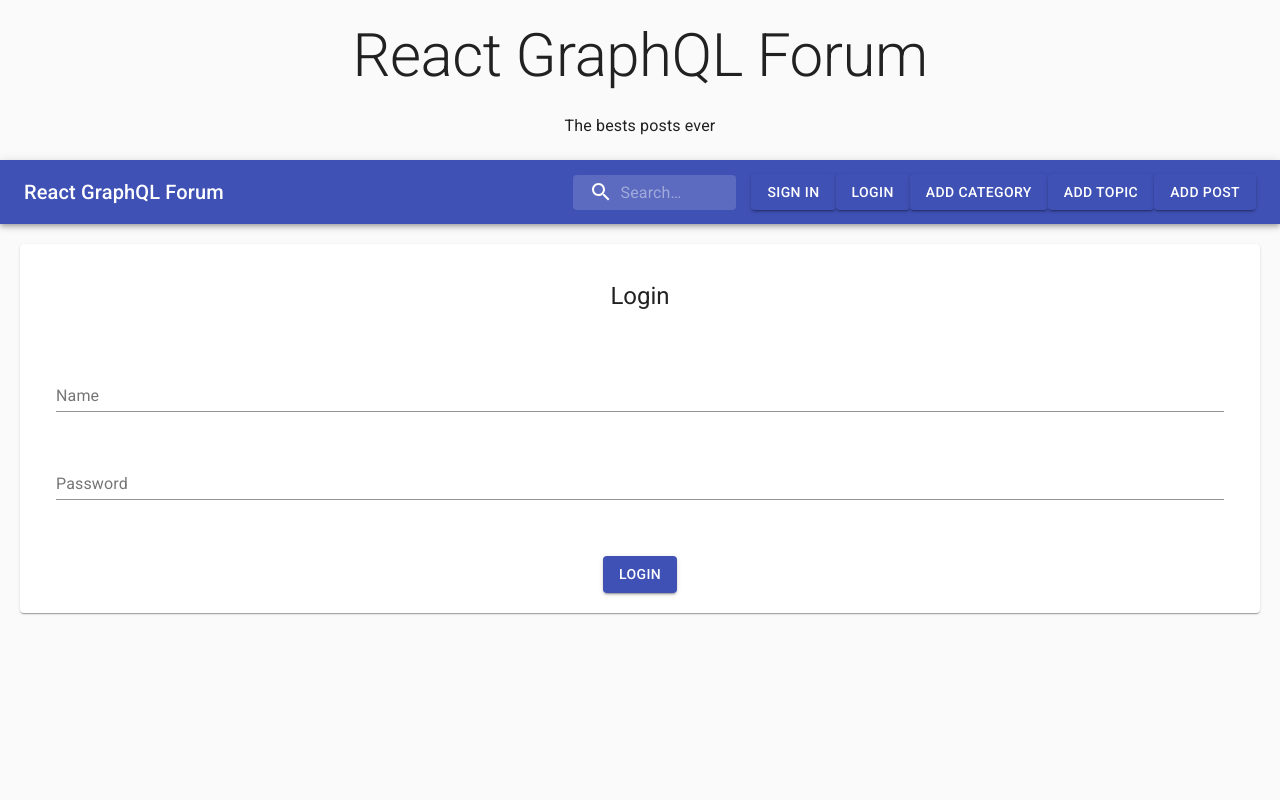
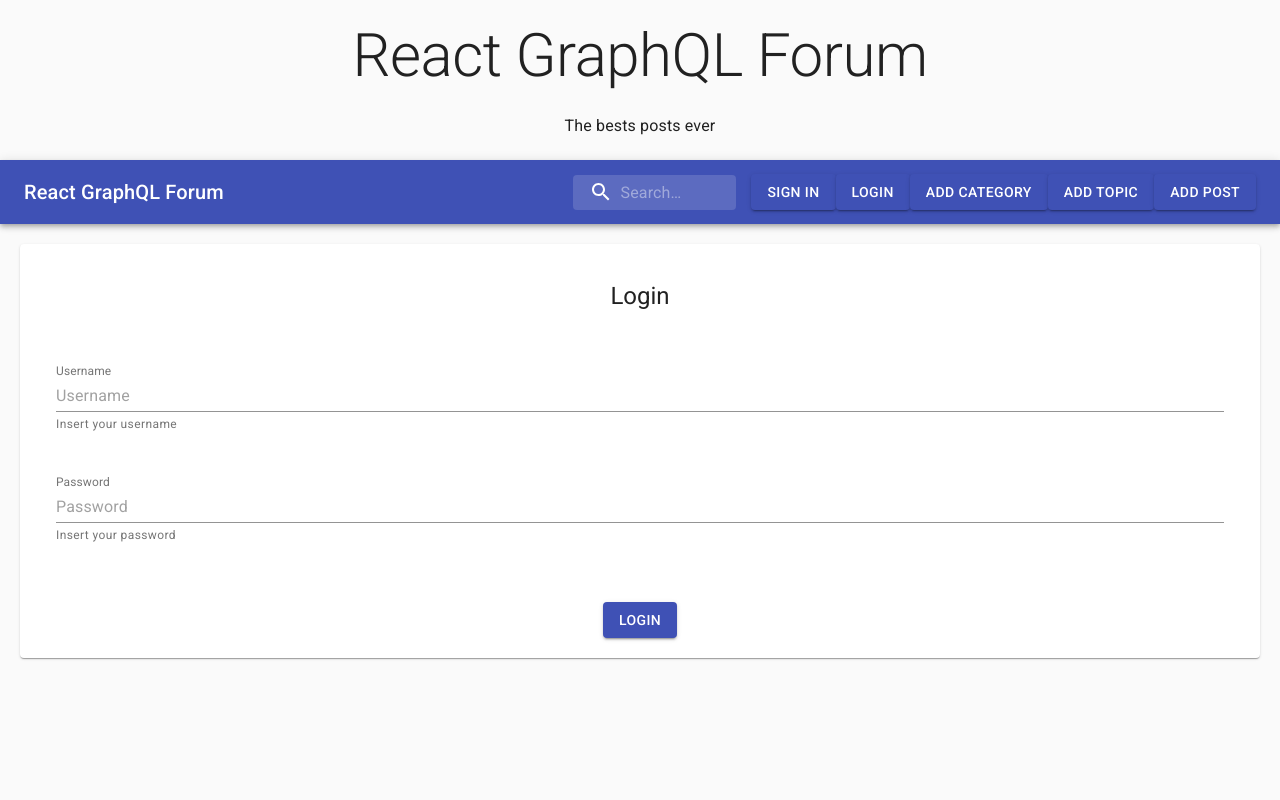
Before and after one commit to desolaser/react-graphql-blog, a React (Create React App) app in the folder client/: page /login in a window 1280 px wide. Shown: the top 800 px of the page. Built offline with nearby package versions, Linux system fonts and the light colour scheme.

Commit message:
Separate Form from Login.js bussiness logic, add login mutation

```diff
--- a/client/src/pages/login/Login.js
+++ b/client/src/pages/login/Login.js
@@ -1,43 +1,53 @@
-import React from 'react'
-import { Card, CardHeader, CardContent, TextField, Button } from '@material-ui/core'
-import { makeStyles } from '@material-ui/styles'
+import React, { useState } from 'react'
+import { useDispatch } from 'react-redux'
+import { useMutation } from '@apollo/client'
+import { useHistory } from 'react-router-dom'
 
-const useStyles = makeStyles({
-  root: {
-    padding: 20,
-    textAlign: 'center',
-  },
-  input: {
-    width: '100%',
-    marginTop: 20,
-    marginBottom: 20
-  },
-  button: {
-    marginTop: 20,
-  }
-})
+import { login } from '../../redux/reducers/authSlice'
+import LOGIN from '../../mutations/Login'
+import LoginForm from './LoginForm'
+
+const INITIAL_DATA = {
+  username: "",
+  password: ""
+}
 
 const Login = () => {
-  const classes = useStyles()
+  const history = useHistory()
+  const dispatch = useDispatch()
+
+  const [data, setData] = useState(INITIAL_DATA)
+  const [loginMutation, { errors }] = useMutation(LOGIN)
+
+  const handleChange = (e) => {
+    setData({
+      ...data,
+      [e.target.name]: e.target.value
+    })
+  }
+
+  const handleSubmit = (e) => {
+    e.preventDefault()
+    loginMutation({ variables: data })
+      .then(({ data }) => {
+        if (data.login) {
+          dispatch(login({
+            user: data.login.user,
+            token: data.login.payload
+          }))
+          alert("Login successful")
+          setData(INITIAL_DATA)
+          history.push('/')
+        }
+      })
+      .catch(err => {
+        console.log(err.message)
+      })
+    if (errors) return alert(errors.message)
+  }
+
   return (
-    <Card className={classes.root}>
-      <CardHeader title="Login" />
-      <CardContent>
-        <TextField
-          className={classes.input}
-          label="Name"
-          placeholder="Username"
-        />
-        <TextField
-          className={classes.input}
-          label="Password"
-          placeholder="Your Password"
-        />
-      </CardContent>
-      <Button className={classes.button} variant="contained" color="primary">
-        Login
-      </Button>
-    </Card>
+    <LoginForm data={data} handleChange={handleChange} handleSubmit={handleSubmit}/>
   )
 }
 
--- /dev/null
+++ b/client/src/pages/login/LoginForm.js
@@ -0,0 +1,62 @@
+import React from 'react'
+import { Card, CardHeader, CardContent, TextField, Button } from '@material-ui/core'
+import { makeStyles } from '@material-ui/styles'
+
+const useStyles = makeStyles({
+  root: {
+    padding: 20,
+    textAlign: 'center',
+  },
+  input: {
+    width: '100%',
+    marginTop: 20,
+    marginBottom: 20
+  },
+  button: {
+    marginTop: 20,
+  }
+})
+
+const LoginForm = ({ data, handleChange, handleSubmit }) => {
+  const classes = useStyles()
+  return (
+    <Card className={classes.root}>
+      <CardHeader title="Login" />
+      <CardContent>
+        <TextField
+          className={classes.input}
+          name="username"
+          label="Username"
+          placeholder="Username"
+          helperText="Insert your username"
+          value={data.username}
+          onChange={handleChange}
+          InputLabelProps={{
+              shrink: true,
+          }}
+        />
+        <TextField
+          className={classes.input}
+          name="password"
+          label="Password"
+          placeholder="Password"
+          helperText="Insert your password"
+          value={data.password}
+          onChange={handleChange}
+          InputLabelProps={{
+              shrink: true,
+          }}
+        />
+      </CardContent>
+      <Button
+        className={classes.button}
+        variant="contained"
+        color="primary"
+        onClick={handleSubmit}>
+        Login
+      </Button>
+    </Card>
+  )
+}
+
+export default LoginForm
```
